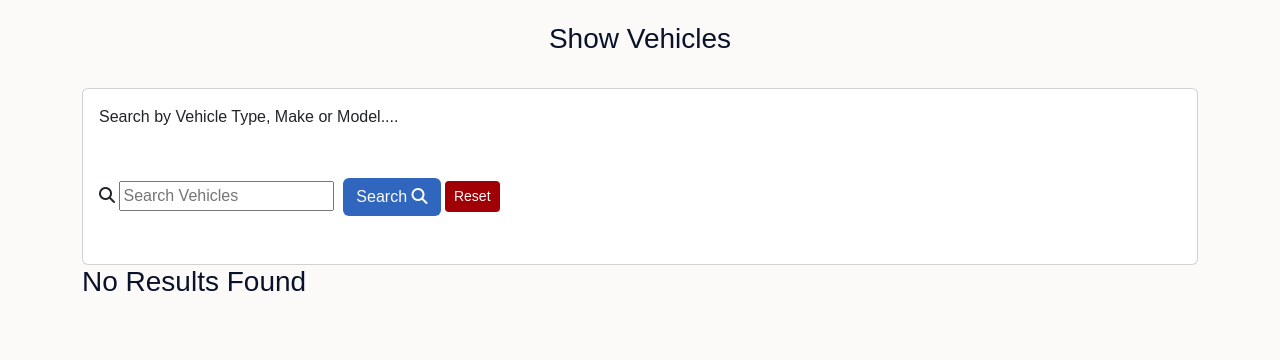
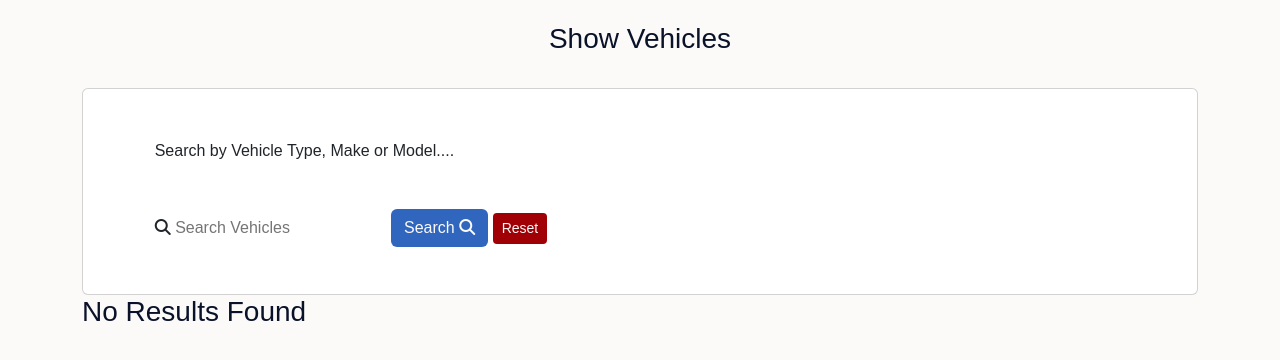
Before and after one commit to Ad-White/my-vehicle-history, a Flask app: page / in a window 1280 px wide. Shown: the part 62-422 px from the top of the page. Run offline with Flask 3, Linux system fonts and the light colour scheme; data that the repository does not hold is empty; some libraries are stand-ins or nearby versions; some web fonts are replaced.

Commit message:
Adjust styles for card text

```diff
--- a/static/css/style.css
+++ b/static/css/style.css
@@ -1,4 +1,10 @@
 @import url('https://fonts.googleapis.com/css2?family=Dosis:wght@600&family=Duru+Sans&family=Montserrat:ital,wght@1,600&display=swap');
+
+* {
+    margin: 0;
+    padding: 0;
+    border: 0;
+}
 
 body {
     font-family: 'Duru Sans', sans-serif;
@@ -71,6 +77,11 @@ label {
     margin-top: 10px;
 }
 
+.card-body {
+    margin-left: 5%;
+    margin-top: 3%;
+}
+
 .card-title {
     margin-bottom: 12px;
 }
--- a/templates/add_new_vehicle.html
+++ b/templates/add_new_vehicle.html
@@ -6,7 +6,7 @@
         <div class="card shadow p-3 mb-5 bg-body-tertiary rounded">
             <form class="justify-content-center" method="POST" action="{{ url_for('add_new_vehicle') }}" enctype="multipart/form-data">
                 <!-- vehicle type -->
-                <div class="row"></div>
+                <div class="row">
                     <div class="mb-3 col-12">
                         <i class="fa-solid fa-pen"></i>
                         <label for="vehicle_type" class="form-label">Vehicle Type</label><span> * </span>
--- a/templates/base.html
+++ b/templates/base.html
@@ -3,7 +3,8 @@
 <head>
     <meta charset="UTF-8">
     <meta http-equiv="X-UA-Compatible" content="IE=edge">
-    <meta name="viewport" content="width=device-width, initial-scale=1.0, maximum-scale=1, user-scalable=no">
+    <meta name="viewport" content="width=device-width, initial-scale=1.0">
+    <meta name="description" content="My Vehicle History - An app to store your vehicle history - Created by Adam White">
     <!-- source = Bootstrap 5.3.1 -->
     <link rel="stylesheet" href="https://cdn.jsdelivr.net/npm/bootstrap@5.3.1/dist/css/bootstrap.min.css" type="text/css">
     <!-- source = Fontawesome -->
```
